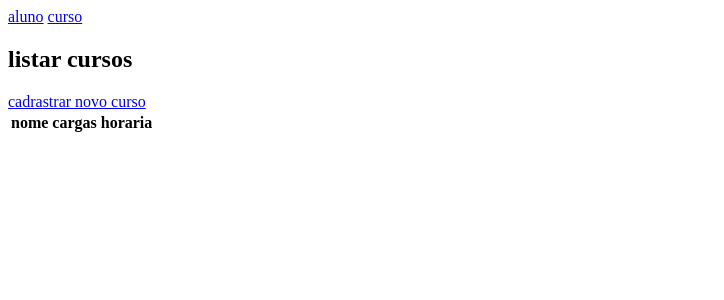
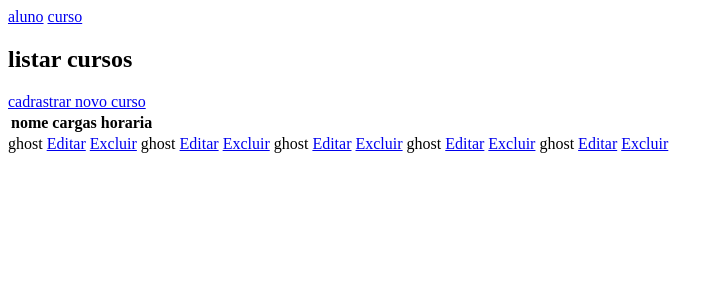
Before and after one commit to mateusx23/projeto-agenda-, a Django app: page /teste/lista_cursos in a window 1280 px wide. Shown: the top 300 px of the page, without its empty margins (0-724 px from the left). Run offline with Django 5.2, Linux system fonts and the light colour scheme; data comes from the database, SQL or seed files in the repository; both versions use the stored data as it was after the commit; lists and menus that the app fills with data are empty.

Commit message:
alteraçao da tela usuario

```diff
--- a/teste/templates/listaralunos.html
+++ b/teste/templates/listaralunos.html
@@ -19,7 +19,7 @@
             <td>{{a.email}}</td>
              <td>
                  <a href="{% url 'editar_aluno' a.id %}">Editar</a>
-                 <a href="#">Excluir</a>
+                 <a href="{% url 'excluir_aluno' a.id %}">Excluir</a>
              </td>
        </tr>
        {% endfor %}
--- a/teste/templates/listarcursos.html
+++ b/teste/templates/listarcursos.html
@@ -10,13 +10,13 @@
     </tr>
 </table>
 <tbody>
-    {% for a in curso %}
+    {% for a in cursos %}
     <tr>
          <td>{{a.nome}}</td>
     </tr>
     <td>
         <a href="{% url 'editar_curso' a.id %}">Editar</a>
-        <a href="#">Excluir</a>
+        <a href="{% url 'excluir_curso' a.id %}">Excluir</a>
     </td>
     {% endfor %}
 </tbody>
--- a/teste/urls.py
+++ b/teste/urls.py
@@ -14,10 +14,17 @@ urlpatterns = [
 
     path('editar_aluno/<int:id>', views.editar_aluno,
          name='editar_aluno'),
+
     path('incluir_curso', views.incluir_curso,
          name='incluir_curso'),
 
     path('editar_curso/<int:id>', views.editar_curso,
-         name='editar_curso')
+         name='editar_curso'),
+
+    path('excluir_aluno/<int:id>', views.excluir_aluno,
+         name='excluir_aluno'),
+
+    path('excluir_curso/<int:id>', views.excluir_curso,
+         name='excluir_curso')
 
 ]
--- a/teste/views.py
+++ b/teste/views.py
@@ -61,3 +61,14 @@ def incluir_curso(request):
 
     return render(request,'incluir_curso.html',
                   {'form': form})
+
+
+def excluir_aluno(request,id):
+    aluno = Aluno.objects.get(id=id)
+    aluno.delete()
+    return redirect('listar_Alunos')
+
+def excluir_curso(request,id):
+    aluno = Curso.objects.get(id=id)
+    aluno.delete()
+    return redirect('listar_cursos')
```
Also changed, not shown: db.sqlite3.
